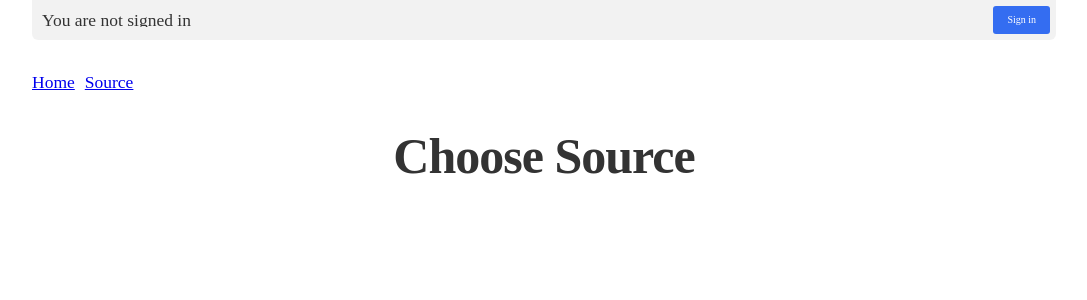
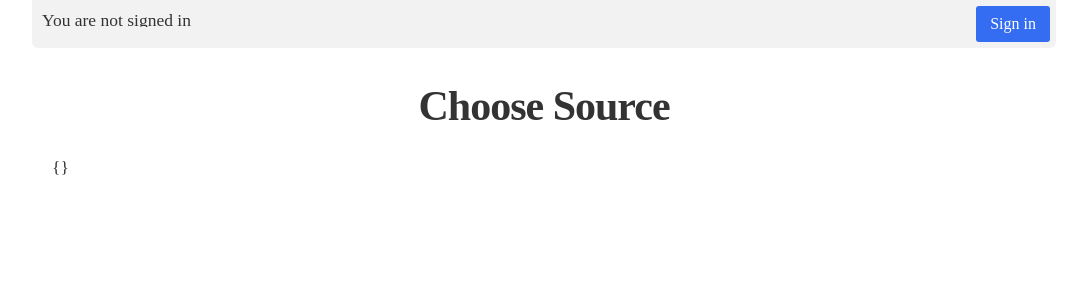
Before and after one commit to TimTwigg/VolunteerScheduler, a Next.js app: page /source in a window 1280 px wide. Shown: the top 300 px of the page, without its empty margins (96-1183 px from the left). Built offline with nearby package versions, Linux system fonts and the light colour scheme; no server answers.

Commit message:
Work on Google Sheet API integration

```diff
--- a/auth.ts
+++ b/auth.ts
@@ -1,6 +1,7 @@
 import type { GetServerSidePropsContext, NextApiRequest, NextApiResponse } from "next"
-import type { NextAuthOptions as NextAuthConfig } from "next-auth"
+import type { NextAuthOptions as NextAuthConfig, Session } from "next-auth"
 import { getServerSession } from "next-auth"
+import { JWT } from "next-auth/jwt";
 import GoogleProvider from "next-auth/providers/google";
 
 declare module "next-auth/jwt" {
@@ -11,12 +12,36 @@ declare module "next-auth/jwt" {
 
 export const config = {
     providers: [
-        GoogleProvider({ clientId: process.env.GOOGLE_ID!, clientSecret: process.env.GOOGLE_SECRET! })
+        GoogleProvider({
+            clientId: process.env.GOOGLE_ID!,
+            clientSecret: process.env.GOOGLE_SECRET!,
+            checks: "none",
+            authorization: {
+                params: {
+                    scope: "openid email profile https://www.googleapis.com/auth/drive"
+                }
+            }
+        })
     ],
+    session: {
+        strategy: "jwt"
+    },
     callbacks: {
-        async jwt({ token }) {
+        async jwt({ token, account }) {
             token.userRole = "admin"
+            if (account) {
+                token.accessToken = account.access_token
+                token.refreshToken = account.refresh_token
+            }
             return token
+        },
+        async session({ session, token }: { session: Session & {token?: string, sheetID?: string}, token: JWT }) {
+            session.token = token.accessToken as string
+            session.sheetID = process.env.GOOGLE_SHEET_ID
+            return session
+        },
+        async redirect({ baseUrl }) {
+            return baseUrl
         }
     }
 } satisfies NextAuthConfig
--- a/components/header.tsx
+++ b/components/header.tsx
@@ -46,29 +46,8 @@ const Header = () => {
                     )}
                 </p>
             </div>
-            <nav>
+            {session && <nav>
                 <ul className = {styles.navItems}>
-                    {/* <li className = {styles.navItem}>
-                        <Link href = "/">Home</Link>
-                    </li>
-                    <li className = {styles.navItem}>
-                        <Link href = "/client">Client</Link>
-                    </li>
-                    <li className = {styles.navItem}>
-                        <Link href = "/server">Server</Link>
-                    </li>
-                    <li className = {styles.navItem}>
-                        <Link href = "/protected">Protected</Link>
-                    </li>
-                    <li className = {styles.navItem}>
-                        <Link href = "/api-example">API</Link>
-                    </li>
-                    <li className = {styles.navItem}>
-                        <Link href = "/admin">Admin</Link>
-                    </li>
-                    <li className = {styles.navItem}>
-                        <Link href = "/me">Me</Link>
-                    </li> */}
                     <li className = {styles.navItem}>
                         <Link href = "/">Home</Link>
                     </li>
@@ -76,7 +55,7 @@ const Header = () => {
                         <Link href = "/source">Source</Link>
                     </li>
                 </ul>
-            </nav>
+            </nav>}
         </header>
       )
 }
--- a/package.json
+++ b/package.json
@@ -10,6 +10,8 @@
     "lint": "next lint"
   },
   "dependencies": {
+    "google-auth-library": "^8.9.0",
+    "google-spreadsheet": "^4.1.0",
     "next": "latest",
     "next-auth": "^4.23.1",
     "react": "latest",
--- a/pages/source.tsx
+++ b/pages/source.tsx
@@ -1,9 +1,35 @@
+import type { NextApiRequest, NextApiResponse } from "next"
 import RootLayout from "components/layout"
+import { useSession } from "next-auth/react"
+import { Session } from "next-auth"
+import { GoogleSpreadsheet, GoogleSpreadsheetRow } from "google-spreadsheet"
+import { useState } from "react"
 
-const SourcePage = () => {
+const SourcePage = (req: NextApiRequest, res: NextApiResponse) => {
+    const session = useSession().data! as Session & {token: string, sheetID: string}
+    const [headers, SetHeaders] = useState({} as string[])
+    const [rows, SetRows] = useState({} as GoogleSpreadsheetRow<Record<string, any>>[])
+    const [loaded, SetLoaded] = useState(false)
+
+    const loadInfo = async () => {
+        if (session && !loaded) {
+            SetLoaded(true)
+            const doc = new GoogleSpreadsheet(session.sheetID, {token: session.token})
+            await doc.loadInfo()
+            const sheet = doc.sheetsByIndex[0]
+            await sheet.loadHeaderRow()
+            SetHeaders(sheet.headerValues)
+            sheet.getRows({ limit: sheet.rowCount }).then((data) => {SetRows(data)})
+        }
+    }
+    loadInfo()
+
     return (
         <RootLayout>
-            <h1>Choose Source</h1>
+            <h2>Choose Source</h2>
+            <p>
+                {JSON.stringify(headers)}
+            </p>
         </RootLayout>
     )
 }
--- a/styles/globals.scss
+++ b/styles/globals.scss
@@ -136,7 +136,7 @@ body {
     margin: 0 auto;
     padding: 0 1rem 1rem 1rem;
     max-width: 80%;
-    background: #ffffff;
+    background: #FFFFFF;
     color: #333333;
 }
 
@@ -154,7 +154,7 @@ h3 { font-size: 3.0rem; line-height: 1.3;  letter-spacing: -.1rem; }
 h4 { font-size: 2.4rem; line-height: 1.35; letter-spacing: -.08rem; }
 h5 { font-size: 1.8rem; line-height: 1.4;  letter-spacing: -.08rem; }
 
-h1 {
+h1, h2 {
     text-align: center;
     font-weight: bold;
     margin-top: 30px;
@@ -191,14 +191,26 @@ a {
 }
 
 hr {
-    border: 1px solid #ddd;
+    border: 1px solid #DDDDDD;
 }
 
 iframe {
-    background: #ccc;
-    border: 1px solid #ccc;
+    background: #CCCCCC;
+    border: 1px solid #CCCCCC;
     height: 10rem;
     width: 100%;
     border-radius: 0.5rem;
     filter: invert(1);
 }
+
+.card {
+    background-color: #D1D1D1;
+    border-radius: 5px;
+    max-width: 50%;
+    margin: 20px auto;
+    padding: 1px;
+
+    p {
+        text-align: center;
+    }
+}
--- a/styles/header.module.scss
+++ b/styles/header.module.scss
@@ -59,23 +59,25 @@
     font-weight: 500;
     border-radius: 0.3rem;
     cursor: pointer;
-    font-size: 1rem;
-    line-height: 1.4rem;
-    padding: 0.7rem 0.8rem;
+    font-size: 1.6rem;
+    line-height: 2.2rem;
+    padding: 0.7rem 1.4rem;
     position: relative;
-    z-index: 10;
-    background-color: transparent;
-    color: #555;
+    z-index: 1;
+    text-decoration: none;
+}
+
+.button {
+    background-color: #D0D0D0;
+    color: #545454;
 }
 
 .buttonPrimary {
     background-color: #346df1;
-    border-color: #346df1;
-    color: #fff;
-    text-decoration: none;
-    padding: 0.7rem 1.4rem;
+    color: #FFFFFF;
 }
 
+.button:hover,
 .buttonPrimary:hover {
     box-shadow: inset 0 0 5rem rgba(0, 0, 0, 0.2);
 }
```
Also changed, not shown: components/access-denied.tsx (+4 -11 lines), pages/index.tsx (+4 -17 lines), 2 other files (tests, documents, lock files or other folders).
